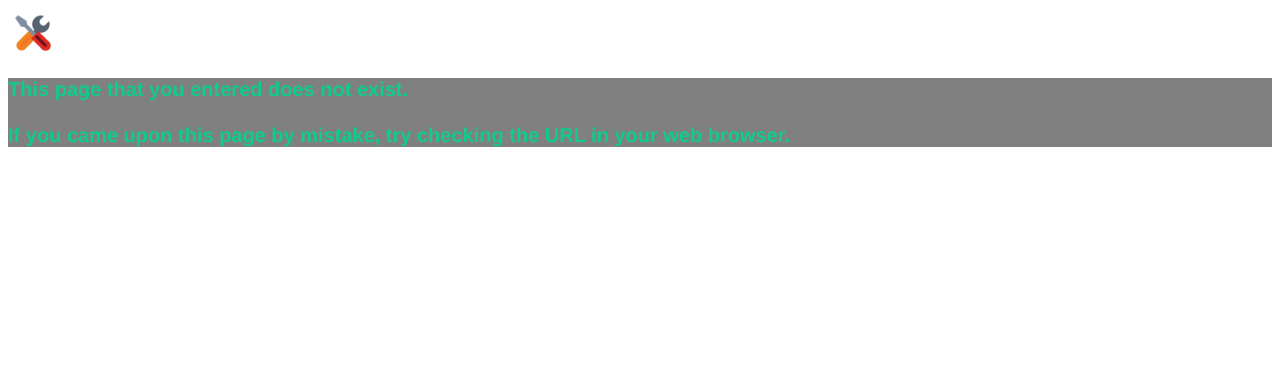
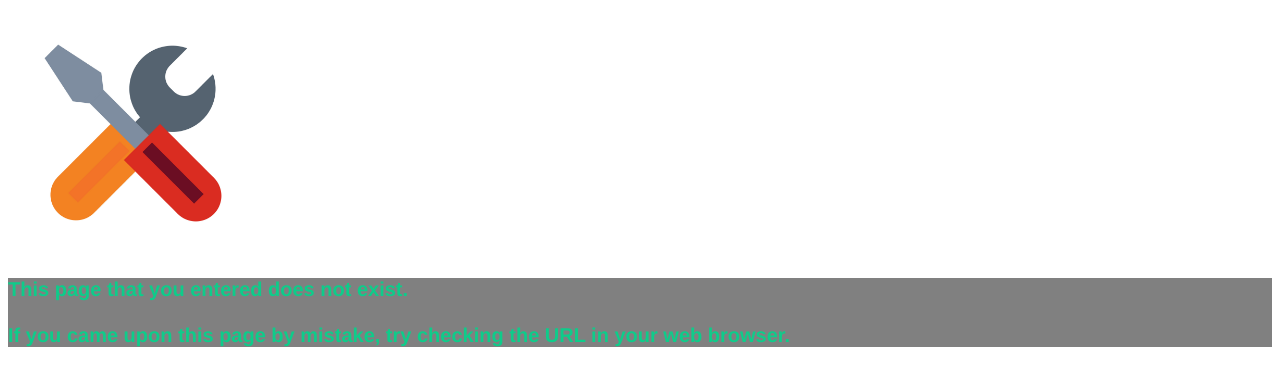
Before and after one commit to gogoat35/BenzChat, a plain HTML site: page 404.html in a window 1280 px wide. Drawn offline with Linux system fonts and the light colour scheme.

Commit message:
Update 404.html

```diff
--- a/404.html
+++ b/404.html
@@ -18,7 +18,7 @@ div {
 
 <body>
 
-<a href="index.html"><img src="pagenotfound.png" alt="HTML tutorial" style="width:50px;height:50px;"></a>
+<a href="index.html"><img src="pagenotfound.png" alt="HTML tutorial" style="width:250px;height:250px;"></a>
 
 <div>
 <p>This page that you entered does not exist.
```
